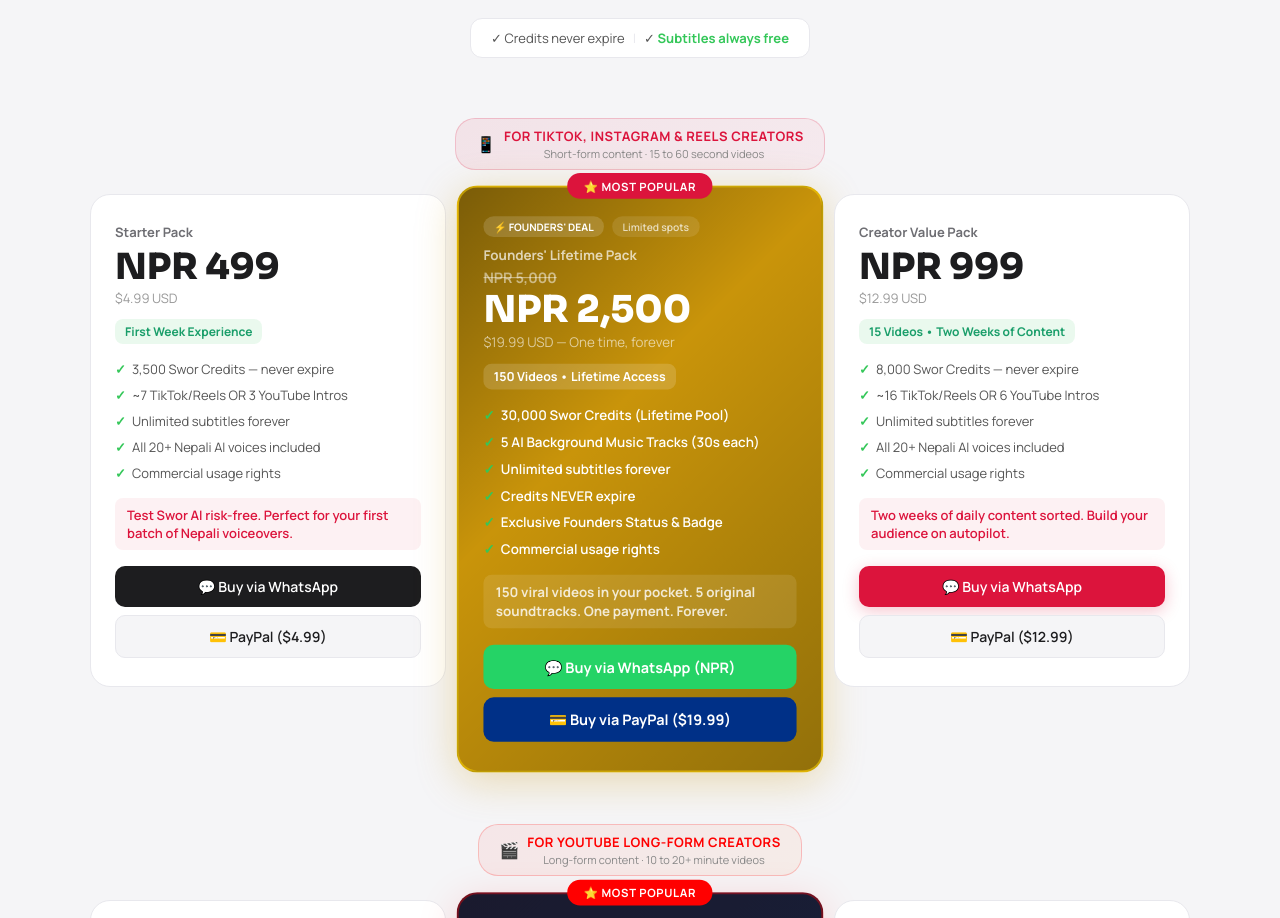
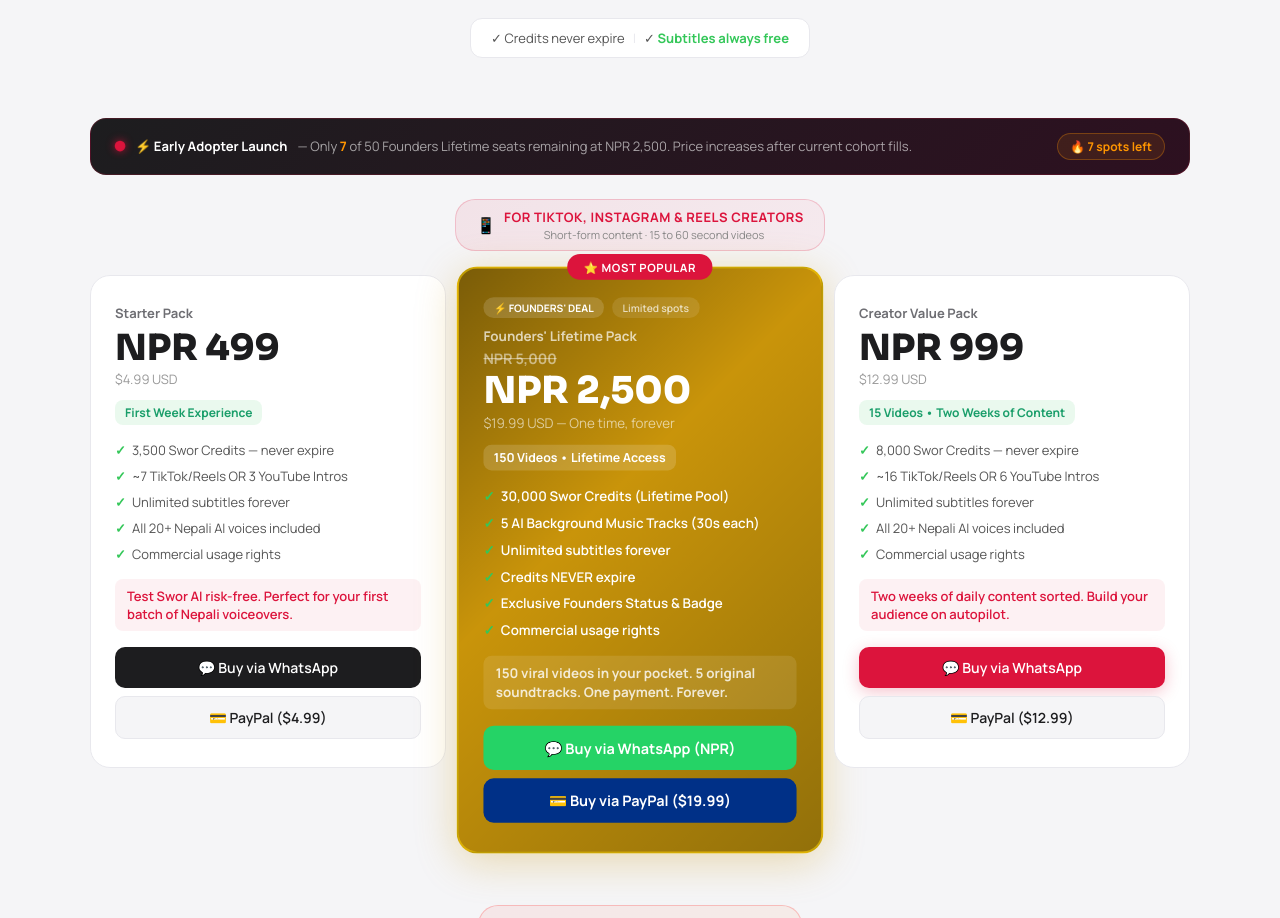
Before and after one commit to avashshrestha89/nepali-ai-tools, a Next.js app: page / in a window 1280 px wide. Shown: the part 5066-5984 px from the top of the page. Built offline with nearby package versions, Linux system fonts and the light colour scheme.

Commit message:
Update index.js

```diff
--- a/pages/index.js
+++ b/pages/index.js
@@ -366,7 +366,8 @@
       </Head>
 
       <style>{`
-        *{box-sizing:border-box;margin:0;padding:0}
+  *{box-sizing:border-box;margin:0;padding:0}
+  @keyframes pulse{0%,100%{opacity:1}50%{opacity:0.4}}
         html{scroll-behavior:smooth}
         body{font-family:'Manrope',sans-serif;background:#fff;color:#1d1d1f;-webkit-font-smoothing:antialiased}
         a{text-decoration:none;color:inherit}
@@ -778,6 +779,23 @@
   </div>
 </div>
 
+{/* SCARCITY COUNTER */}
+<div style={{background:'linear-gradient(135deg,#1d1d1f,#2d1020)',borderRadius:16,padding:'14px 24px',marginBottom:24,display:'flex',alignItems:'center',justifyContent:'space-between',flexWrap:'wrap',gap:12,border:'1px solid rgba(220,20,60,.2)'}}>
+  <div style={{display:'flex',alignItems:'center',gap:10}}>
+    <div style={{width:10,height:10,borderRadius:'50%',background:'#DC143C',boxShadow:'0 0 8px rgba(220,20,60,.8)',animation:'pulse 1.5s infinite'}} />
+    <div style={{fontSize:13,fontWeight:700,color:'#fff'}}>
+      ⚡ Early Adopter Launch
+    </div>
+    <div style={{fontSize:13,color:'rgba(255,255,255,.6)'}}>
+      — Only <span style={{color:'#FF9500',fontWeight:800}}>7</span> of 50 Founders Lifetime seats remaining at NPR 2,500. Price increases after current cohort fills.
+    </div>
+  </div>
+  <div style={{display:'flex',alignItems:'center',gap:6,background:'rgba(255,149,0,.1)',border:'1px solid rgba(255,149,0,.3)',borderRadius:20,padding:'4px 12px'}}>
+    <span style={{fontSize:12,fontWeight:700,color:'#FF9500'}}>🔥 7 spots left</span>
+  </div>
+</div>
+
+{/* SHORT FORM LABEL */}
 {/* SHORT FORM LABEL */}
 <div style={{textAlign:'center',marginBottom:24}}>
   <div style={{display:'inline-flex',alignItems:'center',gap:8,background:'linear-gradient(135deg,rgba(220,20,60,.08),rgba(255,107,138,.08))',border:'1.5px solid rgba(220,20,60,.2)',borderRadius:20,padding:'8px 20px'}}>
```
